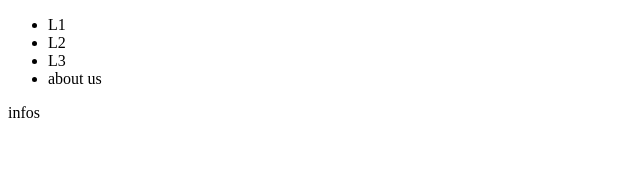
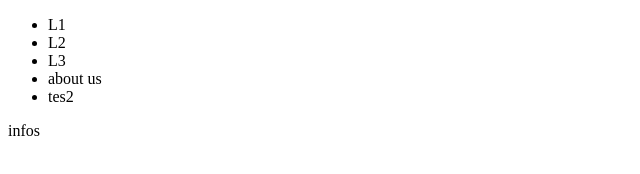
Before and after one commit to m2ictw/yacxmen, a plain HTML site: page index.html in a window 1280 px wide. Shown: the whole page, without its empty margins (0-640 px from the left). Drawn offline with Linux system fonts and the light colour scheme.

Commit message:
add test2

```diff
--- a/index.html
+++ b/index.html
@@ -12,6 +12,7 @@
 		<li><a href=""></a>L2</li>
 		<li><a href=""></a>L3</li>
 		<li>about us</li>
+		<li>tes2</li>
 
 	</ul>
 </nav>
```
